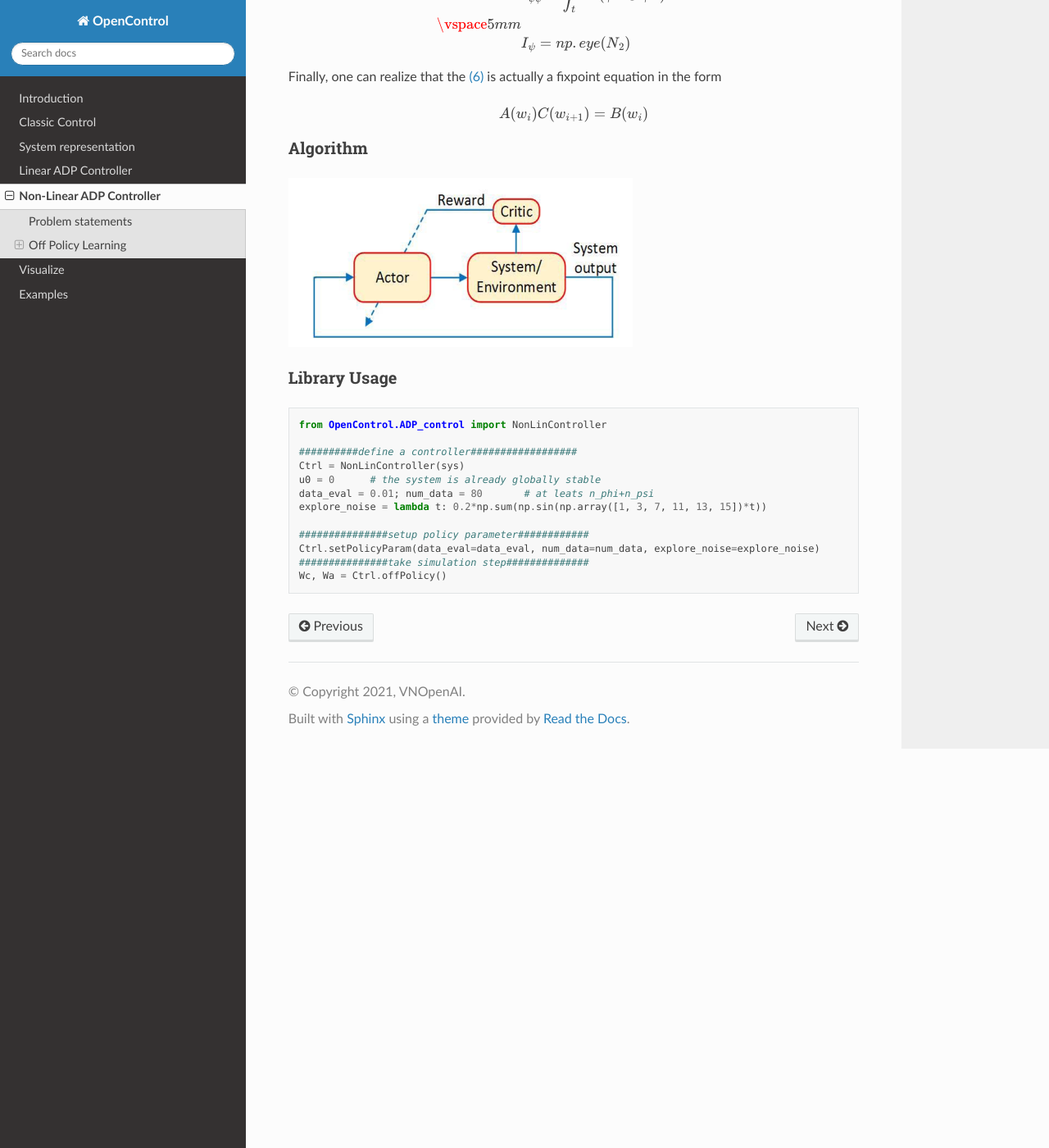
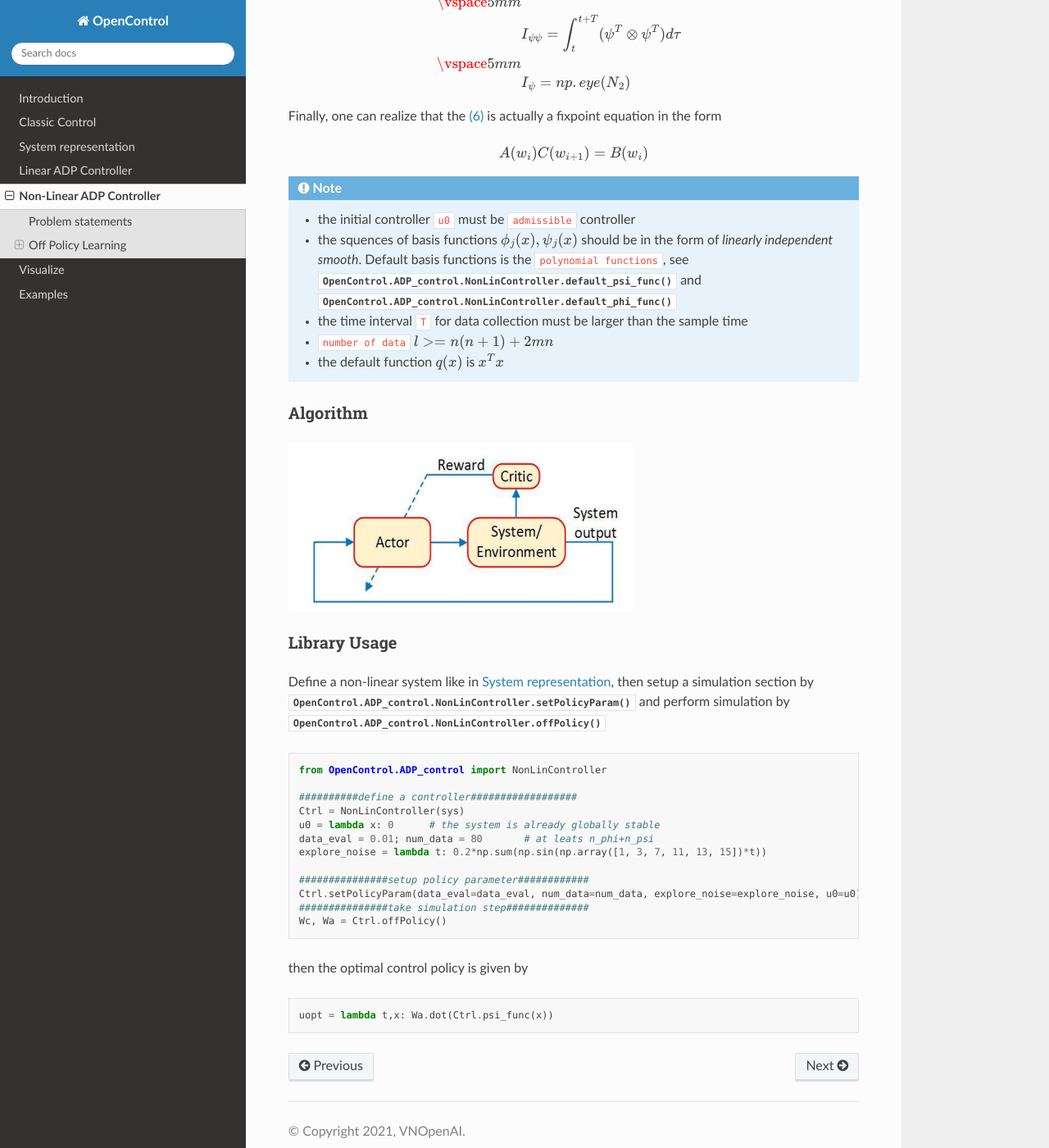
Before and after one commit to VNOpenAI/OpenControl, a Sphinx documentation site: the page built from docs/nonLinCon.rst, in a window 1280 px wide and 1400 px high, scrolled down 2039 px. Shown: the whole window at 82% size. Built offline with Sphinx 7.4.7 and the Read the Docs theme 2.0.0, drawn with Linux system fonts in a browser that asks for light colours; formulas are drawn with MathJax 3; some of the changed text lies outside the part shown.

Commit message:
modify docs

```diff
--- a/docs/linCon.rst
+++ b/docs/linCon.rst
@@ -1,6 +1,11 @@
 *************************
 Linear ADP Controller
 *************************
+
+The below algorithms is given in the book `Robust Adaptive Dynamic Programming`_.
+
+.. _`Robust Adaptive Dynamic Programming`: https://www.wiley.com/en-us/Robust+Adaptive+Dynamic+Programming-p-9781119132646
+
 
 Problem statements
 ================================================================
--- a/docs/nonLinCon.rst
+++ b/docs/nonLinCon.rst
@@ -1,6 +1,10 @@
 *************************
 Non-Linear ADP Controller
 *************************
+
+The below algorithms is given in the book `Robust Adaptive Dynamic Programming`_.
+
+.. _`Robust Adaptive Dynamic Programming`: https://www.wiley.com/en-us/Robust+Adaptive+Dynamic+Programming-p-9781119132646
 
 Problem statements
 ================================================================
@@ -95,6 +99,13 @@ Finally, one can realize that the :eq:`fixpoint3` is actually a fixpoint equatio
 .. math::
     A(w_i)C(w_{i+1}) = B(w_i)
 
+.. note::
+    - the initial controller ``u0`` must be ``admissible`` controller
+    - the squences of basis functions :math:`\phi_j(x), \psi_j(x)` should be in the form of *linearly independent smooth*. Default basis functions is the ``polynomial functions``, see :func:`OpenControl.ADP_control.NonLinController.default_psi_func` and :func:`OpenControl.ADP_control.NonLinController.default_phi_func`
+    - the time interval ``T`` for data collection must be larger than the sample time
+    - ``number of data`` :math:`l >= n(n+1) + 2mn`
+    - the default function :math:`q(x)` is :math:`x^Tx`
+
 Algorithm
 ----------------
 
@@ -103,20 +114,28 @@ Algorithm
 Library Usage
 ----------------------
 
+Define a non-linear system like in :doc:`system`, then setup a simulation section by :func:`OpenControl.ADP_control.NonLinController.setPolicyParam` and perform simulation by :func:`OpenControl.ADP_control.NonLinController.offPolicy`
+
 .. code-block:: python
 
     from OpenControl.ADP_control import NonLinController
 
     ##########define a controller##################
     Ctrl = NonLinController(sys)
-    u0 = 0      # the system is already globally stable
+    u0 = lambda x: 0      # the system is already globally stable
     data_eval = 0.01; num_data = 80       # at leats n_phi+n_psi
     explore_noise = lambda t: 0.2*np.sum(np.sin(np.array([1, 3, 7, 11, 13, 15])*t))
 
     ###############setup policy parameter############
-    Ctrl.setPolicyParam(data_eval=data_eval, num_data=num_data, explore_noise=explore_noise)
+    Ctrl.setPolicyParam(data_eval=data_eval, num_data=num_data, explore_noise=explore_noise, u0=u0)
     ###############take simulation step##############
     Wc, Wa = Ctrl.offPolicy()
+
+then the optimal control policy is given by
+
+.. code-block:: python
+
+    uopt = lambda t,x: Wa.dot(Ctrl.psi_func(x))
 
 
 .. .. autoclass:: OpenControl.ADP_control.NonLinController
```
Also changed, not shown: 1 other file.
